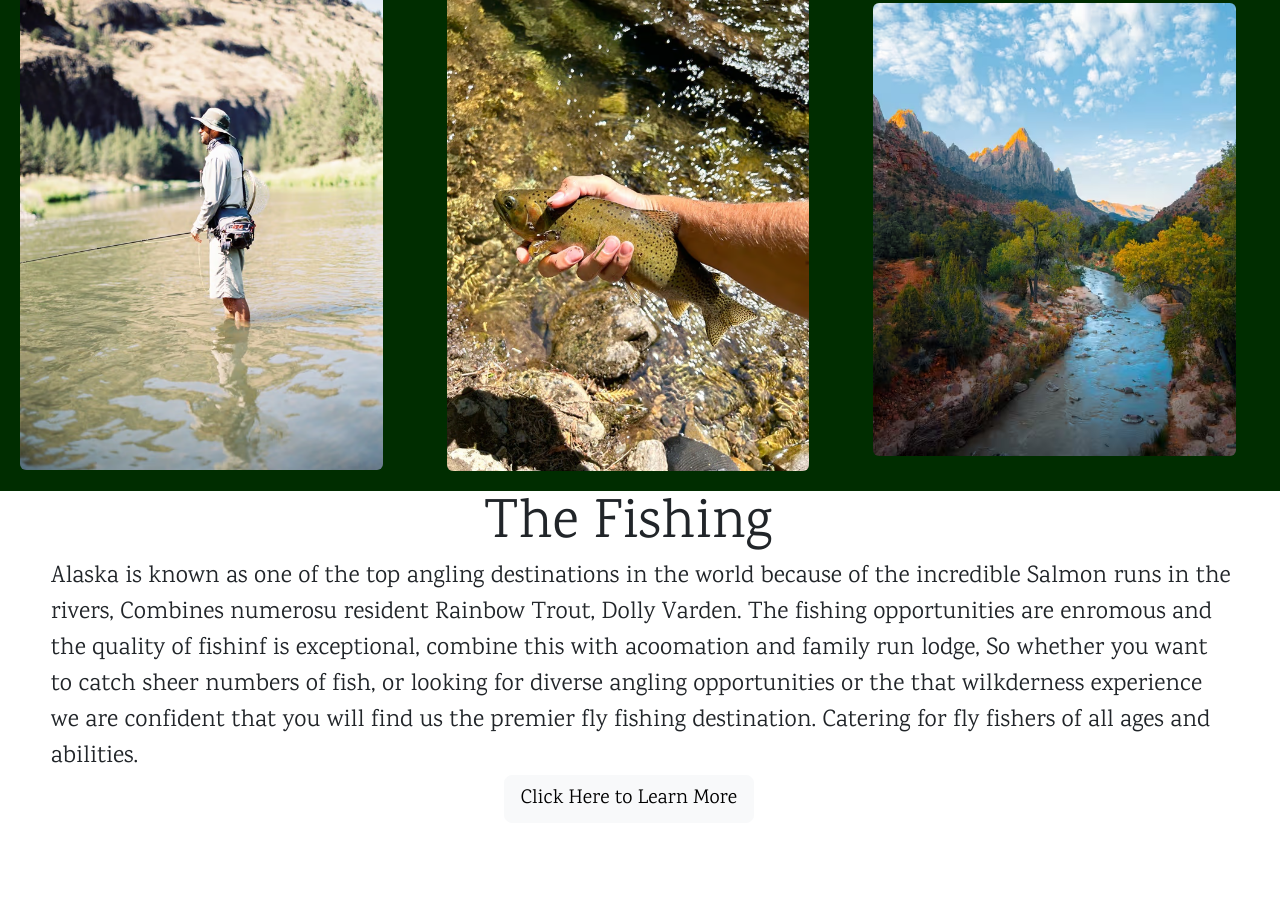
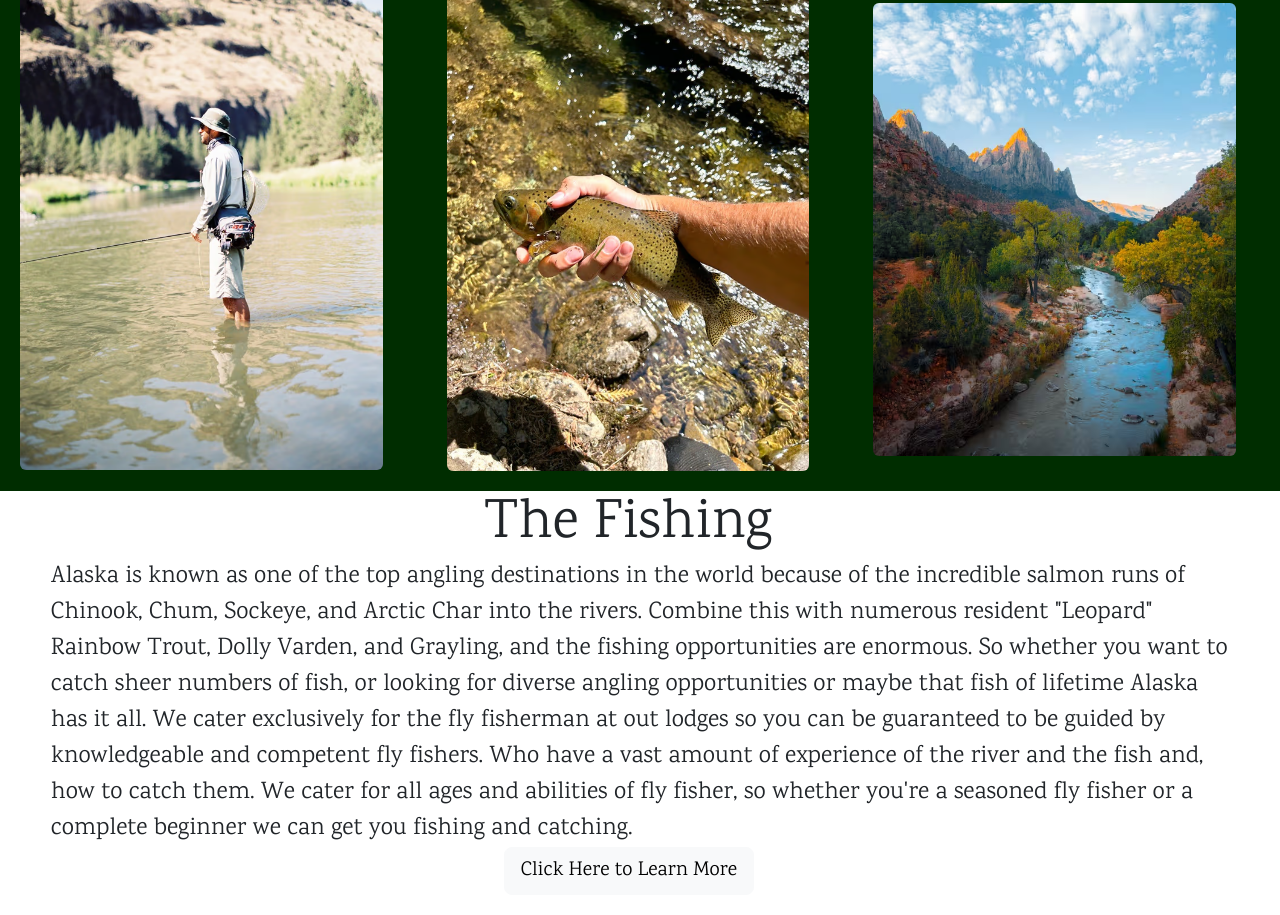
Before and after one commit to Coelecanth/Project1-final, a website: page index.html in a window 1280 px wide. Shown: the part 956-1871 px from the top of the page. Drawn offline with nearby package versions, Linux system fonts and the light colour scheme; a web font is replaced by a local one.

Commit message:
update - corrected spelling and typos

```diff
--- a/index.html
+++ b/index.html
@@ -82,15 +82,15 @@
 			</div>
 			<div class="row">
 				<div class="col loc-text-body">
-					Alaska is known as one of the top angling destinations in the world because of the incredible Salmon
-					runs in the rivers, Combines numerosu resident Rainbow Trout, Dolly Varden.
-					The fishing opportunities are enromous and the quality of fishinf is exceptional, combine this with
-					acoomation and family run lodge,
-					So whether you want to catch sheer numbers of fish, or looking for diverse angling opportunities or
-					the
-					that wilkderness experience we are confident that you will find us the premier fly fishing
-					destination.
-					Catering for fly fishers of all ages and abilities.
+					Alaska is known as one of the top angling destinations in the world because of the incredible salmon
+					runs of Chinook, Chum, Sockeye, and Arctic Char into the rivers. Combine this with numerous resident
+					"Leopard" Rainbow Trout, Dolly Varden, and Grayling, and the fishing opportunities are enormous. So
+					whether you want to catch sheer numbers of fish, or looking for diverse angling opportunities or
+					maybe that fish of lifetime Alaska has it all. We cater exclusively for the fly fisherman at out
+					lodges so you can be guaranteed to be guided by knowledgeable and competent fly fishers. Who have a
+					vast amount of experience of the river and the fish and, how to catch them. We cater for all ages
+					and abilities of fly fisher, so whether you're a seasoned fly fisher or a complete beginner we can
+					get you fishing and catching.
 				</div>
 				<div class="row">
 					<div class="col text-center loc-text-body">
@@ -161,4 +161,5 @@
 		integrity="sha384-C6RzsynM9kWDrMNeT87bh95OGNyZPhcTNXj1NW7RuBCsyN/o0jlpcV8Qyq46cDfL" crossorigin="anonymous">
 	</script>
 </body>
+
 </html>
```
